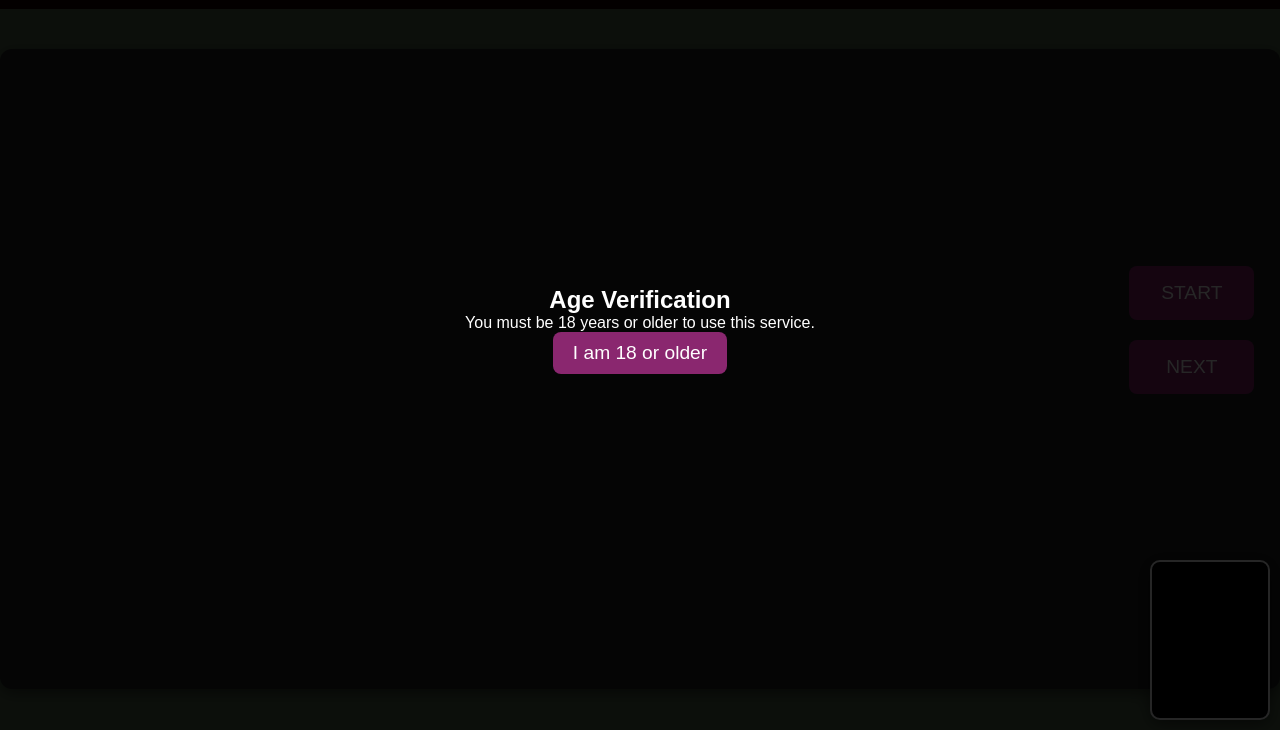
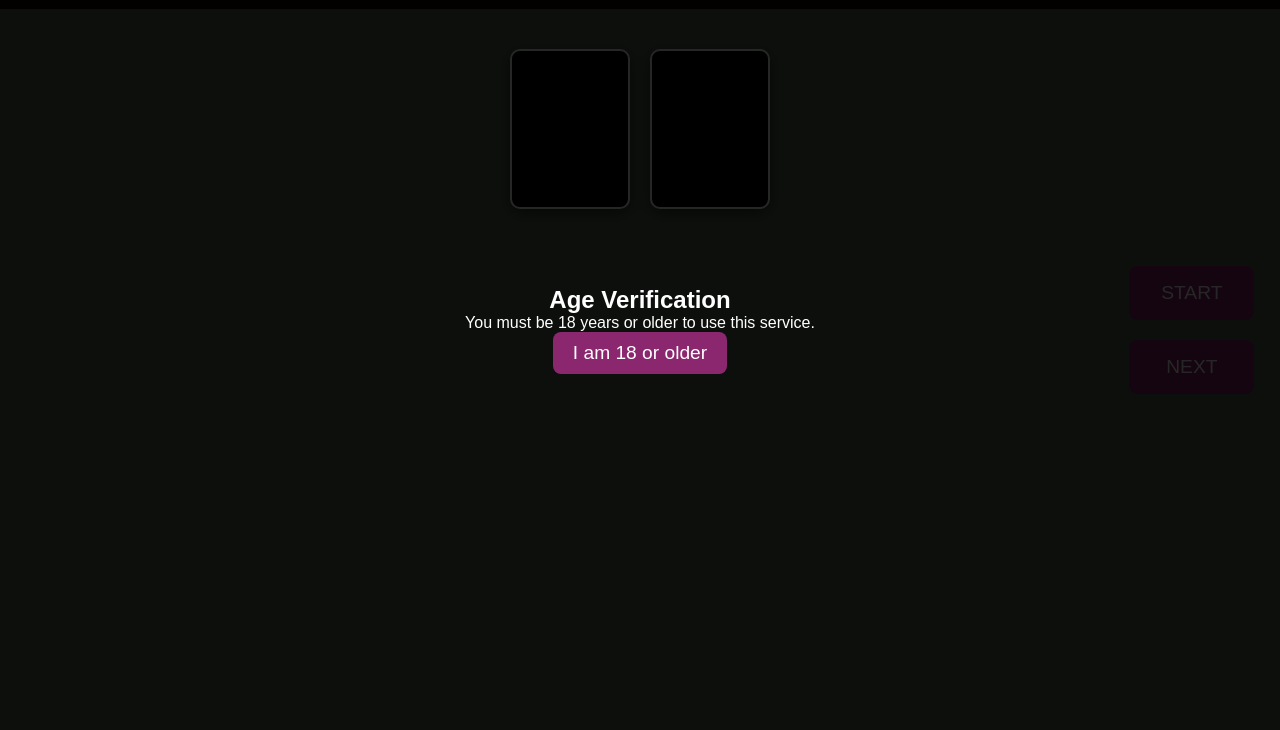
Before and after one commit to cygday/VC, a plain HTML site: page static/index.html in a window 1280 px wide. Shown: the part 70-800 px from the top of the page. Drawn offline with Linux system fonts and the light colour scheme.

Commit message:
Update style.css

```diff
--- a/static/style.css
+++ b/static/style.css
@@ -37,13 +37,7 @@ video {
     box-shadow: 0 4px 16px rgba(0,0,0,0.5);
 }
 
-#remoteVideo {
-    width: 100%;
-    height: 100%;
-    object-fit:cover;
-}
-#localVideo {
-    position: absolute;
+#remoteVideo, #localVideo {
     width: 120px;
     height: 160px;
     bottom: 10px;
```
